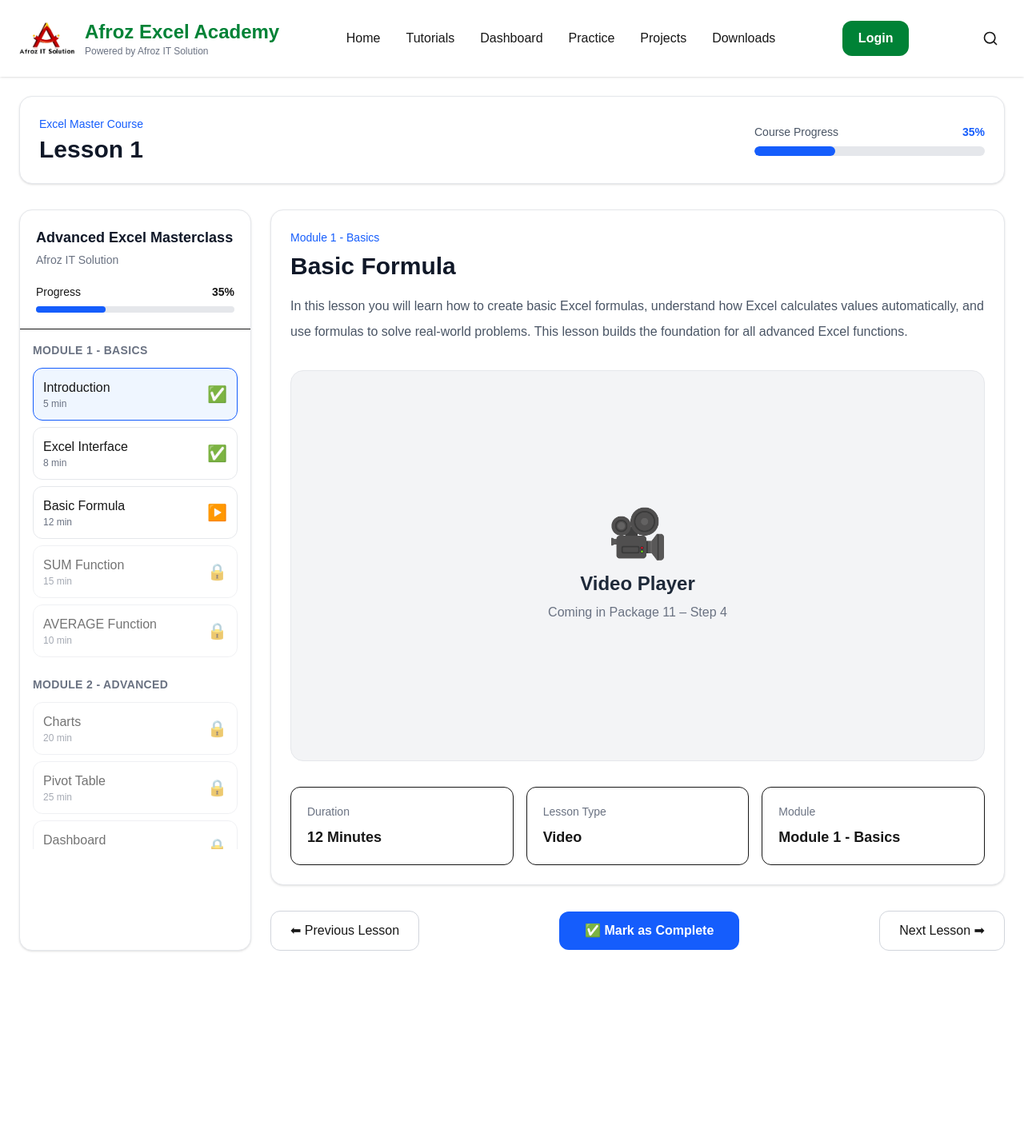
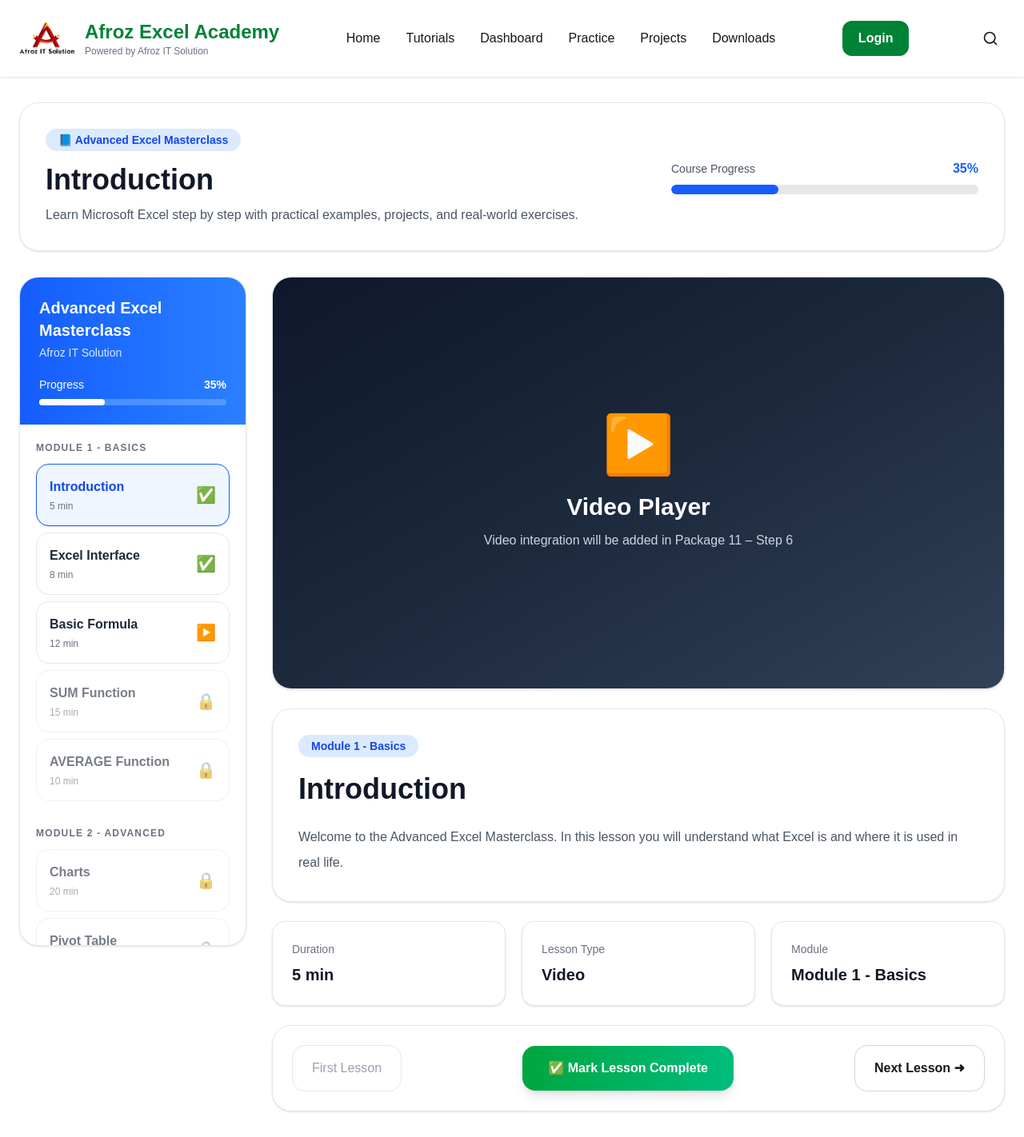
Before and after one commit to afroz-creator/afroz-excel-academy, a Next.js app: page /course/excel/lesson/1 in a window 1280 px wide. Shown: the whole page at 80% size. Before the commit the page ends 1213 px from the top, so only its background shows below. Built offline with nearby package versions, Linux system fonts and the light colour scheme; no server answers.

Commit message:
Package 11 - Dynamic Lesson System Complete

```diff
--- a/app/course/excel/lesson/[id]/page.tsx
+++ b/app/course/excel/lesson/[id]/page.tsx
@@ -1,43 +1,78 @@
+import { notFound } from "next/navigation";
+
 import LessonHeader from "@/components/lesson/LessonHeader";
 import LessonSidebar from "@/components/lesson/LessonSidebar";
 import LessonPlayerContent from "@/components/lesson/player/LessonPlayerContent";
 import LessonNavigation from "@/components/lesson/player/LessonNavigation";
-interface Props {
-  params: {
+
+import { excelCourse } from "@/data/excelCourse";
+
+interface PageProps {
+  params: Promise<{
     id: string;
-  };
+  }>;
 }
 
-export default function LessonPage({ params }: Props) {
+export default async function LessonPage({
+  params,
+}: PageProps) {
+  const { id } = await params;
+  const lessonId = Number(id);
+
+  const allLessons = excelCourse.modules.flatMap((module) =>
+    module.lessons.map((lesson) => ({
+      ...lesson,
+      moduleTitle: module.title,
+    }))
+  );
+
+  const currentIndex = allLessons.findIndex(
+    (lesson) => lesson.id === lessonId
+  );
+
+  if (currentIndex === -1) {
+    notFound();
+  }
+
+  const currentLesson = allLessons[currentIndex];
+
+  const previousLesson =
+    currentIndex > 0
+      ? allLessons[currentIndex - 1]
+      : null;
+
+  const nextLesson =
+    currentIndex < allLessons.length - 1
+      ? allLessons[currentIndex + 1]
+      : null;
+
   return (
-    <div className="mx-auto max-w-7xl p-6">
+    <div className="mx-auto max-w-7xl px-6 py-8">
 
-      {/* Header */}
       <LessonHeader
-        title={`Lesson ${params.id}`}
-        progress={35}
+        title={currentLesson.title}
+        progress={excelCourse.progress}
       />
 
-      {/* Main Layout */}
-      <div className="grid gap-6 lg:grid-cols-4">
+      <div className="mt-8 grid gap-8 lg:grid-cols-4">
 
         {/* Sidebar */}
         <LessonSidebar />
 
-        {/* Lesson Content */}
+        {/* Main Content */}
         <div className="space-y-6 lg:col-span-3">
 
           <LessonPlayerContent
-            title="Basic Formula"
-            description="In this lesson you will learn how to create basic Excel formulas, understand how Excel calculates values automatically, and use formulas to solve real-world problems. This lesson builds the foundation for all advanced Excel functions."
-            duration="12 Minutes"
-            type="Video"
-            module="Module 1 - Basics"
+            title={currentLesson.title}
+            description={currentLesson.description}
+            duration={currentLesson.duration}
+            type={currentLesson.type}
+            module={currentLesson.moduleTitle}
           />
 
           <LessonNavigation
-            previousLesson={2}
-            nextLesson={4}
+            previousLesson={previousLesson?.id}
+            nextLesson={nextLesson?.id}
           />
 
         </div>
--- a/components/lesson/LessonHeader.tsx
+++ b/components/lesson/LessonHeader.tsx
@@ -8,25 +8,35 @@ export default function LessonHeader({
   progress,
 }: LessonHeaderProps) {
   return (
-    <div className="mb-8 rounded-2xl border border-gray-200 bg-white p-6 shadow-sm">
-      <div className="flex flex-col gap-4 md:flex-row md:items-center md:justify-between">
+    <div className="rounded-3xl border border-gray-200 bg-white p-8 shadow-sm">
+
+      <div className="flex flex-col gap-6 lg:flex-row lg:items-center lg:justify-between">
+
+        {/* Left */}
         <div>
-          <p className="text-sm font-medium text-blue-600">
-            Excel Master Course
-          </p>
+          <span className="inline-flex rounded-full bg-blue-100 px-4 py-1 text-sm font-semibold text-blue-700">
+            📘 Advanced Excel Masterclass
+          </span>
 
-          <h1 className="mt-1 text-3xl font-bold text-gray-900">
+          <h1 className="mt-4 text-4xl font-bold text-gray-900">
             {title}
           </h1>
+
+          <p className="mt-3 text-gray-600">
+            Learn Microsoft Excel step by step with practical examples,
+            projects, and real-world exercises.
+          </p>
         </div>
 
-        <div className="w-full md:w-72">
+        {/* Right */}
+        <div className="w-full max-w-sm">
+
           <div className="mb-2 flex items-center justify-between">
-            <span className="text-sm text-gray-600">
+            <span className="text-sm font-medium text-gray-600">
               Course Progress
             </span>
 
-            <span className="text-sm font-semibold text-blue-600">
+            <span className="font-bold text-blue-600">
               {progress}%
             </span>
           </div>
@@ -34,11 +44,16 @@ export default function LessonHeader({
           <div className="h-3 overflow-hidden rounded-full bg-gray-200">
             <div
               className="h-full rounded-full bg-blue-600 transition-all duration-500"
-              style={{ width: `${progress}%` }}
+              style={{
+                width: `${progress}%`,
+              }}
             />
           </div>
+
         </div>
+
       </div>
+
     </div>
   );
 }
--- a/components/lesson/LessonSidebar.tsx
+++ b/components/lesson/LessonSidebar.tsx
@@ -9,29 +9,30 @@ export default function LessonSidebar() {
   const currentLessonId = Number(params.id);
 
   return (
-    <aside className="rounded-2xl border border-gray-200 bg-white shadow-sm">
+    <aside className="sticky top-24 h-fit overflow-hidden rounded-3xl border border-gray-200 bg-white shadow-sm">
+
       {/* Header */}
-      <div className="border-b p-5">
-        <h2 className="text-lg font-bold text-gray-900">
+      <div className="border-b bg-gradient-to-r from-blue-600 to-blue-500 p-6 text-white">
+        <h2 className="text-xl font-bold">
           {excelCourse.title}
         </h2>
 
-        <p className="mt-1 text-sm text-gray-500">
+        <p className="mt-1 text-sm text-blue-100">
           {excelCourse.instructor}
         </p>
 
-        {/* Progress */}
         <div className="mt-5">
           <div className="mb-2 flex justify-between text-sm">
             <span>Progress</span>
+
             <span className="font-semibold">
               {excelCourse.progress}%
             </span>
           </div>
 
-          <div className="h-2 rounded-full bg-gray-200">
+          <div className="h-2 rounded-full bg-blue-300/40">
             <div
-              className="h-2 rounded-full bg-blue-600 transition-all"
+              className="h-2 rounded-full bg-white transition-all"
               style={{
                 width: `${excelCourse.progress}%`,
               }}
@@ -40,15 +41,18 @@ export default function LessonSidebar() {
         </div>
       </div>
 
-      {/* Modules */}
-      <div className="max-h-[650px] overflow-y-auto p-4">
+      {/* Lesson List */}
+      <div className="max-h-[650px] overflow-y-auto p-5">
+
         {excelCourse.modules.map((module) => (
-          <div key={module.id} className="mb-6">
-            <h3 className="mb-3 text-sm font-bold uppercase tracking-wide text-gray-500">
+          <div key={module.id} className="mb-8">
+
+            <h3 className="mb-3 text-xs font-bold uppercase tracking-widest text-gray-500">
               {module.title}
             </h3>
 
             <div className="space-y-2">
+
               {module.lessons.map((lesson) => {
                 const active =
                   lesson.id === currentLessonId;
@@ -57,45 +61,60 @@ export default function LessonSidebar() {
                   <Link
                     key={lesson.id}
                     href={`/course/excel/lesson/${lesson.id}`}
-                    className={`flex items-center justify-between rounded-xl border p-3 transition-all
+                    className={`
+                      flex items-center justify-between rounded-2xl border p-4 transition-all duration-200
 
                       ${
                         active
-                        ? "border-blue-600 bg-blue-50"
-                        : "border-gray-200 hover:bg-gray-50"
+                          ? "border-blue-600 bg-blue-50 shadow-sm"
+                          : "border-gray-200 hover:border-blue-300 hover:bg-gray-50"
                       }
 
                       ${
                         lesson.locked
-                        ? "cursor-not-allowed opacity-60"
+                          ? "opacity-60"
                           : ""
                       }
                     `}
                   >
                     <div>
-                      <p className="font-medium">
+
+                      <p
+                        className={`font-semibold ${
+                          active
+                            ? "text-blue-700"
+                            : "text-gray-800"
+                        }`}
+                      >
                         {lesson.title}
                       </p>
 
-                      <p className="text-xs text-gray-500">
+                      <p className="mt-1 text-xs text-gray-500">
                         {lesson.duration}
                       </p>
+
                     </div>
 
                     <div className="text-xl">
+
                       {lesson.completed
                         ? "✅"
                         : lesson.locked
                         ? "🔒"
                         : "▶️"}
+
                     </div>
                   </Link>
                 );
               })}
+
             </div>
+
           </div>
         ))}
+
       </div>
+
     </aside>
   );
 }
--- a/components/lesson/player/LessonNavigation.tsx
+++ b/components/lesson/player/LessonNavigation.tsx
@@ -1,4 +1,6 @@
 "use client";
+
+import Link from "next/link";
 
 interface LessonNavigationProps {
   previousLesson?: number;
@@ -10,28 +12,44 @@ export default function LessonNavigation({
   nextLesson,
 }: LessonNavigationProps) {
   return (
-    <div className="mt-8 flex flex-col gap-4 md:flex-row md:items-center md:justify-between">
+    <div className="rounded-3xl border border-gray-200 bg-white p-6 shadow-sm">
+
+      <div className="flex flex-col gap-4 md:flex-row md:items-center md:justify-between">
 
         {/* Previous Button */}
-      <button
-        disabled={!previousLesson}
-        className="rounded-xl border border-gray-300 px-6 py-3 font-medium transition hover:bg-gray-100 disabled:cursor-not-allowed disabled:opacity-50"
+        {previousLesson ? (
+          <Link
+            href={`/course/excel/lesson/${previousLesson}`}
+            className="rounded-2xl border border-gray-300 px-6 py-4 text-center font-semibold transition hover:border-blue-500 hover:bg-blue-50"
           >
             ⬅ Previous Lesson
-      </button>
+          </Link>
+        ) : (
+          <div className="rounded-2xl border border-gray-200 px-6 py-4 text-center text-gray-400">
+            First Lesson
+          </div>
+        )}
 
         {/* Complete Button */}
-      <button className="rounded-xl bg-blue-600 px-8 py-3 font-semibold text-white transition hover:bg-blue-700">
-        ✅ Mark as Complete
+        <button className="rounded-2xl bg-gradient-to-r from-green-600 to-emerald-500 px-8 py-4 font-bold text-white shadow-lg transition hover:scale-105 hover:shadow-xl">
+          ✅ Mark Lesson Complete
         </button>
 
         {/* Next Button */}
-      <button
-        disabled={!nextLesson}
-        className="rounded-xl border border-gray-300 px-6 py-3 font-medium transition hover:bg-gray-100 disabled:cursor-not-allowed disabled:opacity-50"
+        {nextLesson ? (
+          <Link
+            href={`/course/excel/lesson/${nextLesson}`}
+            className="rounded-2xl border border-gray-300 px-6 py-4 text-center font-semibold transition hover:border-blue-500 hover:bg-blue-50"
           >
-        Next Lesson ➡
-      </button>
+            Next Lesson ➜
+          </Link>
+        ) : (
+          <div className="rounded-2xl border border-gray-200 px-6 py-4 text-center text-gray-400">
+            Last Lesson
+          </div>
+        )}
+
+      </div>
 
     </div>
   );
--- a/components/lesson/player/LessonPlayerContent.tsx
+++ b/components/lesson/player/LessonPlayerContent.tsx
@@ -14,63 +14,91 @@ export default function LessonPlayerContent({
   module,
 }: LessonPlayerContentProps) {
   return (
-    <section className="rounded-2xl border border-gray-200 bg-white p-6 shadow-sm">
-      {/* Header */}
-      <div className="mb-8">
-        <p className="text-sm font-medium text-blue-600">{module}</p>
+    <div className="space-y-6">
 
-        <h1 className="mt-2 text-3xl font-bold text-gray-900">
+      {/* Video Card */}
+      <div className="overflow-hidden rounded-3xl border border-gray-200 bg-white shadow-sm">
+
+        <div className="flex aspect-video items-center justify-center bg-gradient-to-br from-slate-900 via-slate-800 to-slate-700">
+
+          <div className="text-center text-white">
+
+            <div className="mb-6 text-7xl">
+              ▶️
+            </div>
+
+            <h2 className="text-3xl font-bold">
+              Video Player
+            </h2>
+
+            <p className="mt-3 text-slate-300">
+              Video integration will be added in Package 11 – Step 6
+            </p>
+
+          </div>
+
+        </div>
+
+      </div>
+
+      {/* Lesson Details */}
+      <div className="rounded-3xl border border-gray-200 bg-white p-8 shadow-sm">
+
+        <span className="inline-block rounded-full bg-blue-100 px-4 py-1 text-sm font-semibold text-blue-700">
+          {module}
+        </span>
+
+        <h1 className="mt-5 text-4xl font-bold text-gray-900">
           {title}
         </h1>
 
-        <p className="mt-4 leading-8 text-gray-600">
+        <p className="mt-6 leading-8 text-gray-600">
           {description}
         </p>
-      </div>
 
-      {/* Video Placeholder */}
-      <div className="mb-8 overflow-hidden rounded-2xl border border-gray-200 bg-gray-100">
-        <div className="flex aspect-video items-center justify-center">
-          <div className="text-center">
-            <div className="mb-4 text-6xl">🎥</div>
-
-            <h2 className="text-2xl font-bold text-gray-800">
-              Video Player
-            </h2>
-
-            <p className="mt-2 text-gray-500">
-              Coming in Package 11 – Step 4
-            </p>
-          </div>
-        </div>
       </div>
 
       {/* Lesson Info */}
-      <div className="grid gap-4 md:grid-cols-3">
-        <div className="rounded-xl border p-5">
-          <p className="text-sm text-gray-500">Duration</p>
+      <div className="grid gap-5 md:grid-cols-3">
 
-          <h3 className="mt-2 text-lg font-semibold">
+        <div className="rounded-2xl border border-gray-200 bg-white p-6 shadow-sm">
+
+          <p className="text-sm text-gray-500">
+            Duration
+          </p>
+
+          <h3 className="mt-2 text-xl font-bold text-gray-900">
             {duration}
           </h3>
+
         </div>
 
-        <div className="rounded-xl border p-5">
-          <p className="text-sm text-gray-500">Lesson Type</p>
+        <div className="rounded-2xl border border-gray-200 bg-white p-6 shadow-sm">
 
-          <h3 className="mt-2 text-lg font-semibold">
+          <p className="text-sm text-gray-500">
+            Lesson Type
+          </p>
+
+          <h3 className="mt-2 text-xl font-bold text-gray-900">
             {type}
           </h3>
+
         </div>
 
-        <div className="rounded-xl border p-5">
-          <p className="text-sm text-gray-500">Module</p>
+        <div className="rounded-2xl border border-gray-200 bg-white p-6 shadow-sm">
 
-          <h3 className="mt-2 text-lg font-semibold">
+          <p className="text-sm text-gray-500">
+            Module
+          </p>
+
+          <h3 className="mt-2 text-xl font-bold text-gray-900">
             {module}
           </h3>
+
         </div>
+
       </div>
-    </section>
+
+    </div>
   );
 }
```
Lines whose indentation alone changed are shown as unchanged.
